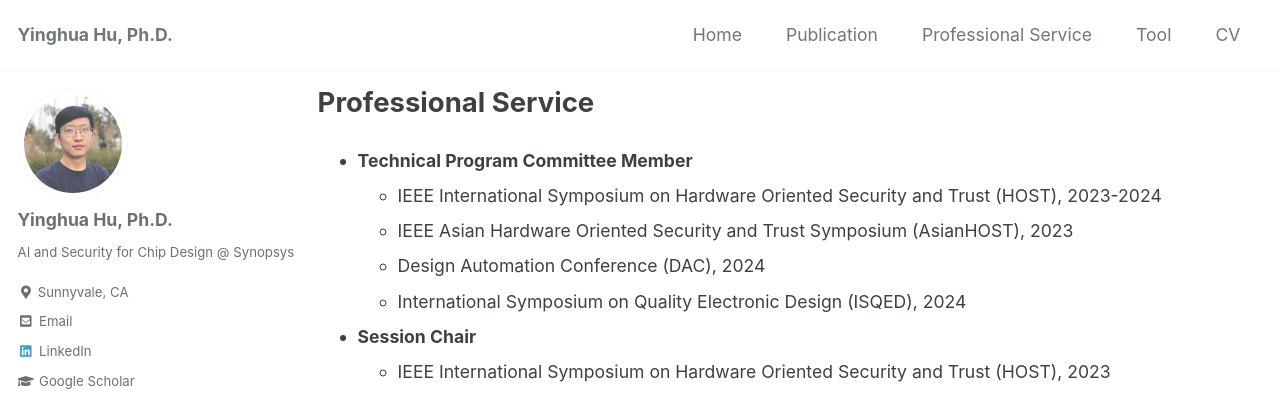
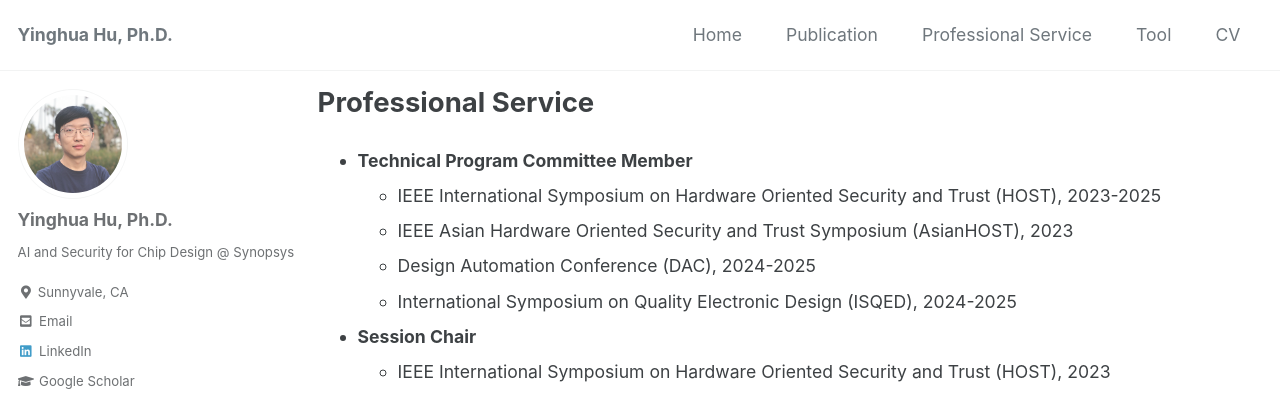
Before and after one commit to yinghuah/yinghuah.github.io, a Jekyll site: the page built from _pages/professional_activity.md, in a window 1280 px wide and 1161 px high. Shown: the top 397 px of the window. Built offline with Jekyll 4.4.1, drawn with Linux system fonts in a browser that asks for light colours; cached includes are drawn as plain includes; our own code applies the rules of GitHub Pages for plain Markdown files.

```diff
--- a/_pages/professional_activity.md
+++ b/_pages/professional_activity.md
@@ -7,10 +7,10 @@ title: null
 # Professional Service
 
 - **Technical Program Committee Member**
-	- IEEE International Symposium on Hardware Oriented Security and Trust (HOST), 2023-2024
+	- IEEE International Symposium on Hardware Oriented Security and Trust (HOST), 2023-2025
 	- IEEE Asian Hardware Oriented Security and Trust Symposium (AsianHOST), 2023
-	- Design Automation Conference (DAC), 2024
-	- International Symposium on Quality Electronic Design (ISQED), 2024
+	- Design Automation Conference (DAC), 2024-2025
+	- International Symposium on Quality Electronic Design (ISQED), 2024-2025
 
 - **Session Chair**
 	- IEEE International Symposium on Hardware Oriented Security and Trust (HOST), 2023
```
Also changed, not shown: _pages/publication.md (+5 -0 lines).
